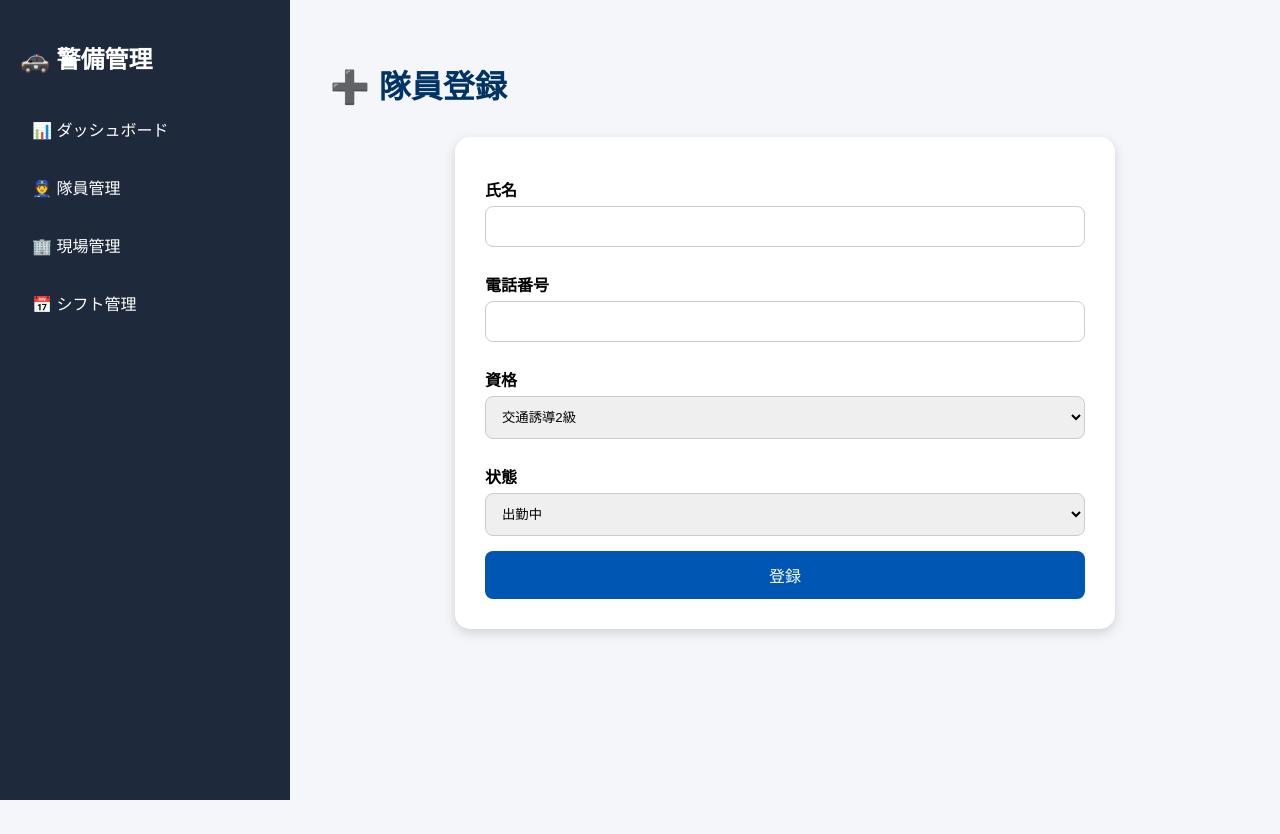
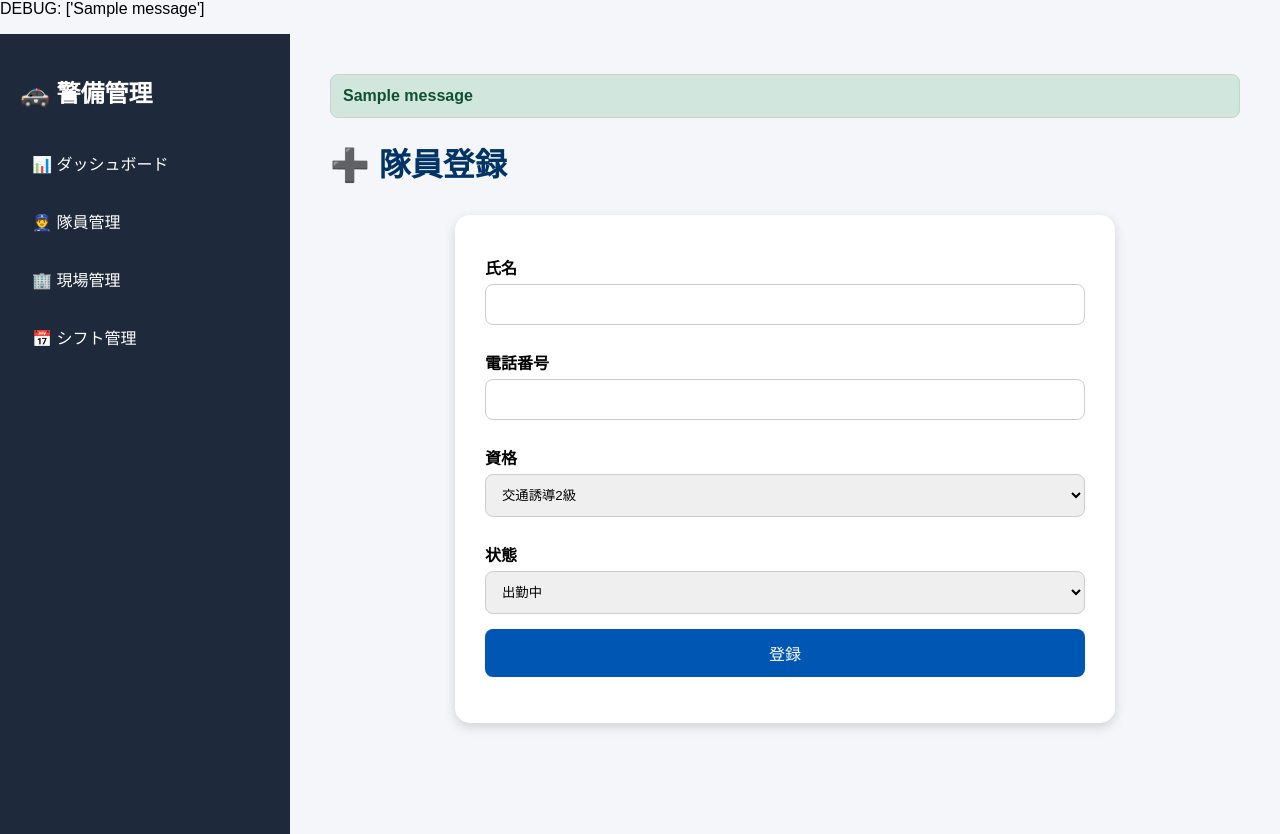
Before and after one commit to matsuokentaro/security-management, a Flask app: page /guard-form in a window 1280 px wide. Before the commit the page ends 800 px from the top, so only its background shows below. Run offline with Flask 3, Linux system fonts and the light colour scheme; tables that the repository leaves empty hold one stand-in row (values such as "Sample post"); one stand-in notice (Sample message) is shown.

Commit message:
Add flash messages and shared layout

```diff
--- a/app.py
+++ b/app.py
@@ -1,8 +1,10 @@
-from flask import Flask, render_template, request, redirect
+
+from flask import Flask, render_template, request, redirect, flash
 import sqlite3
 import os
 
 app = Flask(__name__)
+app.secret_key = "security123" # CSRF保護用のキー
 
 def init_db():
 
@@ -89,6 +91,8 @@ def delete_guard(id):
     conn.commit()
     conn.close()
 
+    flash("隊員を削除しました 🗑️")
+
     return redirect("/guards")
 @app.route("/edit/<int:id>", methods=["GET", "POST"])
 def edit_guard(id):
@@ -115,6 +119,8 @@ def edit_guard(id):
 
         conn.commit()
         conn.close()
+
+        flash("隊員情報を更新しました ✏️")
 
         return redirect("/guards")
 
@@ -154,6 +160,8 @@ def guard_form():
 
         conn.commit()
         conn.close()
+        print("DEBUG: flash実行前")
+        flash("隊員を登録しました ✅")
 
         return redirect("/guards")
 
--- a/static/style.css
+++ b/static/style.css
@@ -254,3 +254,13 @@ tr:hover{
     max-width:600px;
     margin:0 auto;
 }
+
+.success-message{
+    background:#d1e7dd;
+    color:#0f5132;
+    border:1px solid #badbcc;
+    padding:12px;
+    margin-bottom:20px;
+    border-radius:8px;
+    font-weight:bold;
+}
--- a/templates/base.html
+++ b/templates/base.html
@@ -20,8 +20,19 @@
     </div>
 
     <div class="main-content">
-        {% block content %}
-        {% endblock %}
+
+    {% with messages = get_flashed_messages() %}
+        {% if messages %}
+            {% for message in messages %}
+                <div class="success-message">
+                    {{ message }}
+                </div>
+            {% endfor %}
+        {% endif %}
+    {% endwith %}
+
+    {% block content %}
+    {% endblock %}
     </div>
 
 </div>
--- a/templates/guard_form.html
+++ b/templates/guard_form.html
@@ -1,3 +1,4 @@
+<p>DEBUG: {{ get_flashed_messages() }}</p>
 {% extends "base.html" %}
 
 {% block title %}隊員登録{% endblock %}
```
